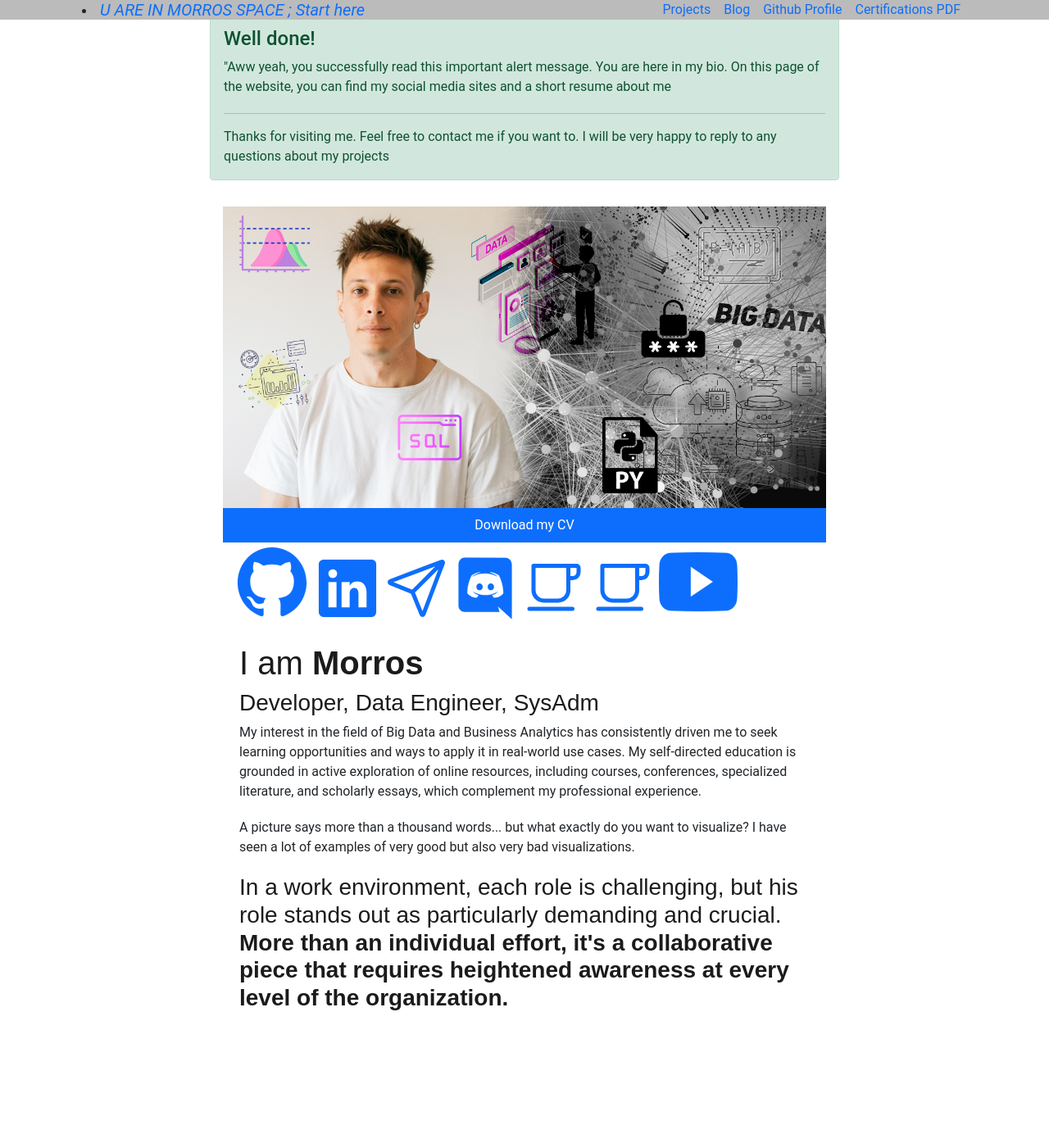
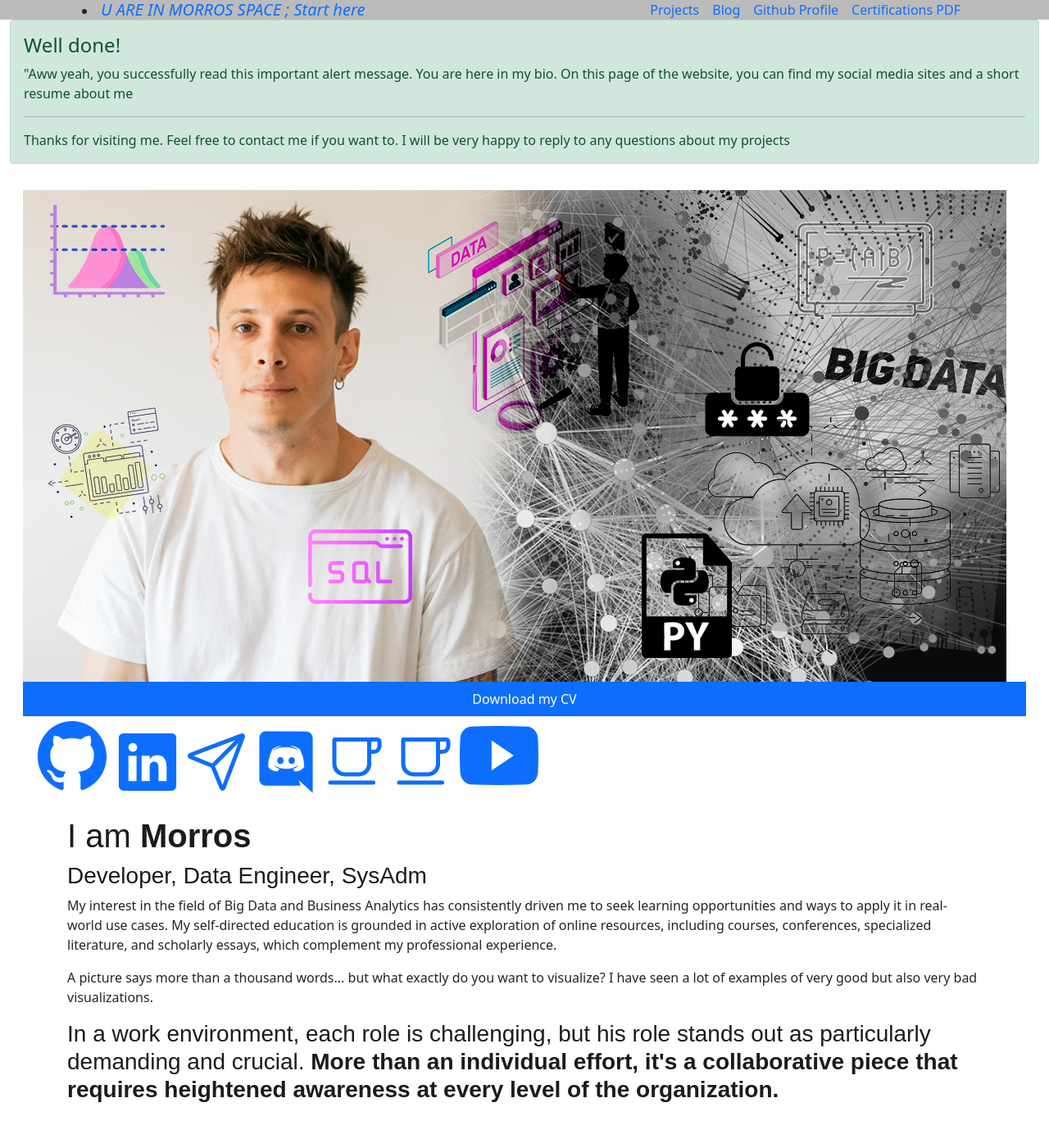
Before and after one commit to morroshub/porfoliowebdjango, a Django app: page /Morrospace/ in a window 1280 px wide. Shown: the whole page at 82% size. Before the commit the page ends 1233 px from the top, so only its background shows below. Run offline with Django 4.2, Linux system fonts and the light colour scheme.

Commit message:
ajustes varios, pre reactpy

```diff
--- a/porfolio/static/porfolio/css/layout.css
+++ b/porfolio/static/porfolio/css/layout.css
@@ -2,14 +2,12 @@
 
 .navbar {
     background-color: #bbbbbb;
-    padding: 5px 100px; /* Ajusta el padding superior e inferior según sea necesario */
+    padding: 500px 100px; /* Ajusta el padding superior e inferior según sea necesario */
     height: 24px; /* Ajusta la altura según sea necesario */
     transition: background-color 0.3s ease, padding 0.3s ease, height 0.3s ease;
 }
 
 .navbar.hidden {
-    padding: 2;
-    height: 2;
     overflow: visible;
 }
 
--- a/porfolio/templates/Morrospace.html
+++ b/porfolio/templates/Morrospace.html
@@ -25,7 +25,7 @@
 
   <!-- alerta bienvenida -->
 <div class="alert alert-success" role="alert" id="customAlert" style="display: none;">
-  <h4 class="alert-heading">Well done!</h4>
+  <h4 class="alert-heading margin: 5px;">Well done!</h4>
   <p>"Aww yeah, you successfully read this important alert message. You are here in my bio. On this page of the website, you can find my social media sites and a short resume about me </p>
   <hr>
   <p class="mb-0">Thanks for visiting me. Feel free to contact me if you want to. I will be very happy to reply to any questions about my projects</p>
@@ -44,8 +44,6 @@
 
   <div class="container-fluid">
         <div class="col-md-12">
-            <!-- Contenido derecho, que contiene los iconos y el botón -->
-
             <div class="social-btn-container">
                 <!-- Íconos sociales -->
 
@@ -74,7 +72,6 @@
                 </div>
             </div>
         </div>
-    </div>
 </div>
 
 
--- a/porfolio/templates/init.html
+++ b/porfolio/templates/init.html
@@ -9,6 +9,7 @@
     <link href="https://cdn.jsdelivr.net/npm/bootstrap@5.1.3/dist/css/bootstrap.min.css"
         rel="stylesheet" integrity="sha384-1BmE4kWBq78iYhFldvKuhfTAU6auU8tT94WrHftjDbrCEXSU1oBoqyl2QvZ6jIW3"
         crossorigin="anonymous">
+    <link rel="stylesheet" href="https://fonts.googleapis.com/css2?family=Press+Start+2P&display=swap">
     <link rel="stylesheet" href="{% static 'porfolio/css/init.css' %}">
     <script src="{% static 'porfolio/js/init.js' %}"></script>
 </head>
--- a/porfolio/templates/layout.html
+++ b/porfolio/templates/layout.html
@@ -9,9 +9,9 @@
   <meta http-equiv="X-UA-Compatible" content="IE=edge">
   <meta name="viewport" content="width=device-width, initial-scale=1.0">
   <title>Morroshub-WebPorfolio</title>
+  <link rel="stylesheet" href="{% static 'porfolio/css/layout.css' %}">
   <link href="https://cdn.jsdelivr.net/npm/bootstrap@5.1.3/dist/css/bootstrap.min.css" rel="stylesheet"
     integrity="sha384-1BmE4kWBq78iYhFldvKuhfTAU6auU8tT94WrHftjDbrCEXSU1oBoqyl2QvZ6jIW3" crossorigin="anonymous">
-  <link rel="stylesheet" href="{% static 'porfolio/css/layout.css' %}">
   <link rel="text-js" href="{% static 'porfolio/js/layout.js' %}">
 
   <script type="module" src="https://unpkg.com/ionicons@7.1.0/dist/ionicons/ionicons.esm.js"></script>
@@ -34,7 +34,7 @@
 <body class="text-dark">
   {% include 'partials/navbar.html' %}
 
-<div class="container p-3">
+<div class="container-fluid">
   {% block content %}
   {% endblock %}
 </div>
--- a/porfolio/templates/partials/navbar.html
+++ b/porfolio/templates/partials/navbar.html
@@ -1,18 +1,18 @@
 
 {% load static %}
 
-<!-- "u are in morros space - start here " -->
-<nav class="navbar navbar-expand-lg fixed-top">
-  <li class="nav-item mr-2">
-  <a class="navbar-brand FW-bold fst-italic"  href="{% url 'Morrospace' %}">U ARE IN MORROS SPACE ; Start here</a><span class="sr-only"></span></a>
-</li>
-  <button class="navbar-toggler" type="button" data-toggle="collapse" data-target="#navbarNavDropdown" aria-controls="navbarNavDropdown" aria-expanded="false" aria-label="Toggle navigation">
-    <span class="navbar-toggler-icon"></span>
+<nav class="navbar navbar-expand-lg sticky-top">
+
+
+  <!-- MorroSpace seccion -->
+  <li class="nav-item">
+    <a class="navbar-brand FW-bold fst-italic"  href="{% url 'Morrospace' %}">U ARE IN MORROS SPACE ; Start here</a><span class="sr-only"></span></a>
+  </li>
 
     <!-- Navbar botones  -->
-    </button>
-    <div class="collapse navbar-collapse" id="navbarNavDropdown">
-      <ul class="navbar-nav ms-auto">
+  </button>
+  <div class="collapse navbar-collapse" id="navbarNavDropdown">
+    <ul class="navbar-nav ms-auto">
 
 
         <!-- item navbar 1 -->
```
Also changed, not shown: porfolio/static/porfolio/css/init.css (+15 -2 lines).
